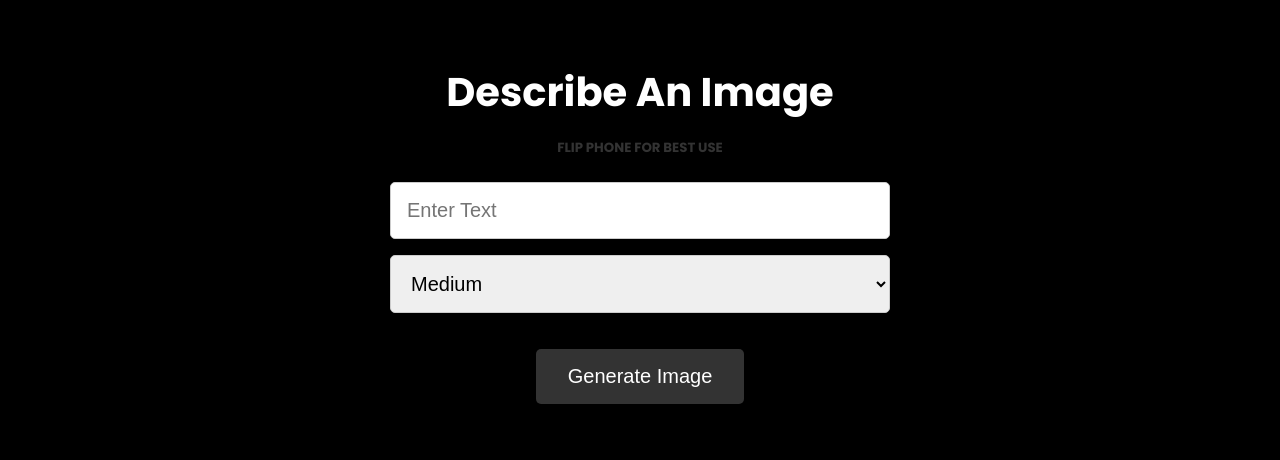
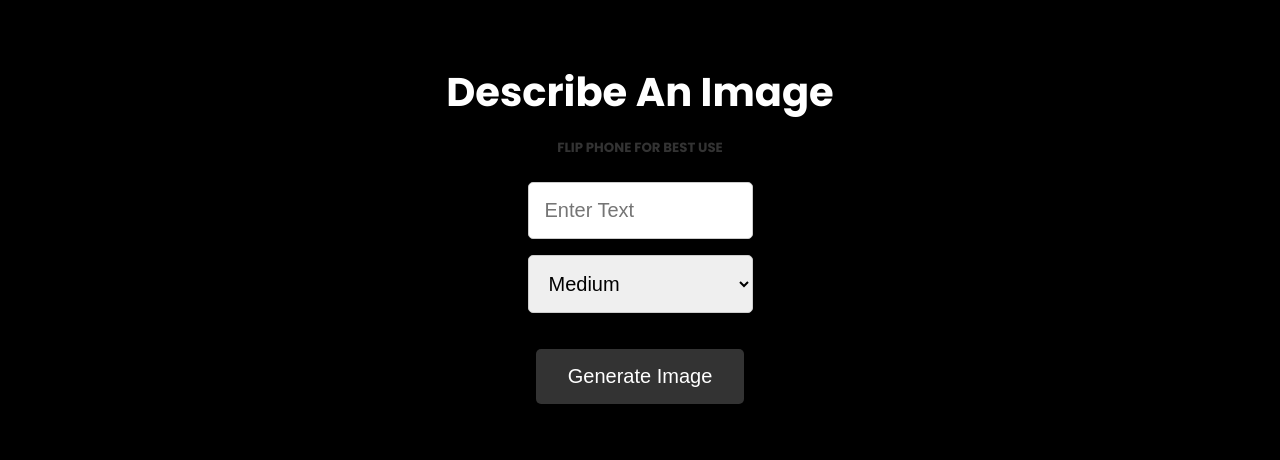
Before and after one commit to onlinesolutions-website/JarrettAi-iGen, a website: page public/index.html in a window 1280 px wide. Shown: the top 460 px of the page. Drawn offline with Linux system fonts and the light colour scheme.

Commit message:
Update style.css

```diff
--- a/public/css/style.css
+++ b/public/css/style.css
@@ -75,8 +75,8 @@ body {
 .showcase form input,
 form select {
   font-size: 20px;
-  width: 500px;
-  max-width: 500px;
+  width: 225px;
+  max-width: 350px;
   padding: 1rem;
   border: 1px solid #ccc;
   border-radius: 5px;
```
